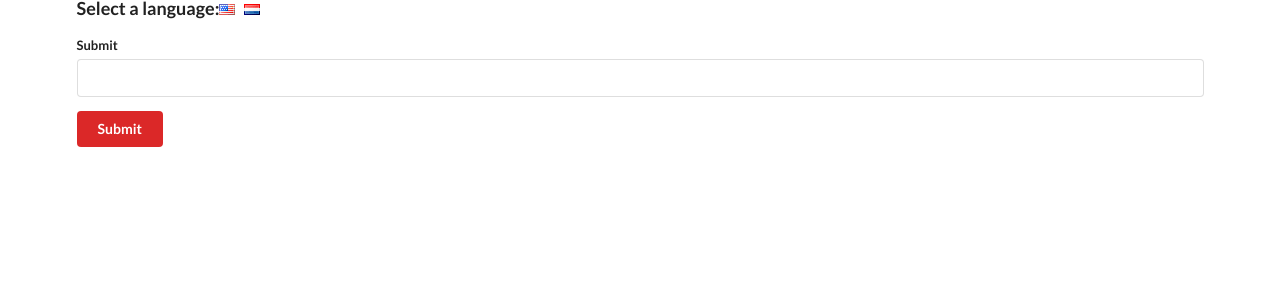
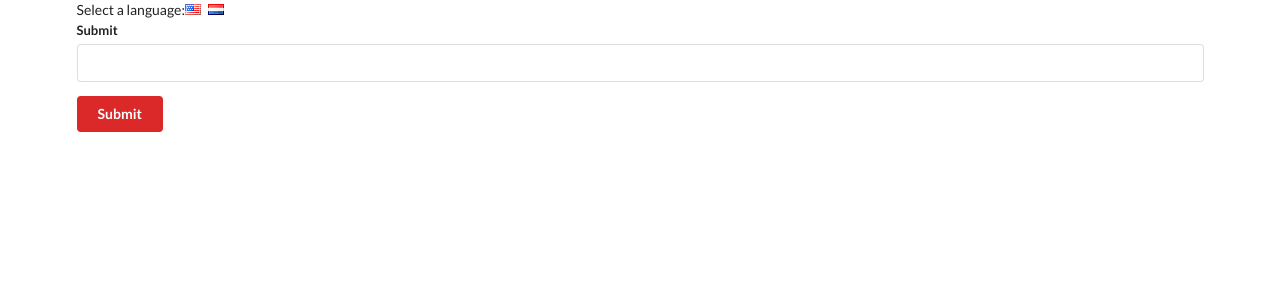
Before and after one commit to IulianStave/languageSwitch, a React (Create React App) app: page / in a window 1280 px wide. Shown: the top 300 px of the page. Built offline with nearby package versions, Linux system fonts and the light colour scheme.

Commit message:
Move language selector into a component

```diff
--- a/src/components/App.js
+++ b/src/components/App.js
@@ -2,6 +2,7 @@
 import UserCreate from "./UserCreate";
 import LanguageContext from "../contexts/LanguageContext";
 import ColorContext from "../contexts/ColorContext";
+import LanguageSelector from "./LanguageSelector";
 
 class App extends React.Component {
   state = { language: "english" };
@@ -12,17 +13,7 @@
   render() {
     return (
       <div className="ui container">
-        <div className="ui header">
-          Select a language:
-          <i
-            className="flag us"
-            onClick={() => this.onLanguageChange("english")}
-          />
-          <i
-            className="flag nl"
-            onClick={() => this.onLanguageChange("dutch")}
-          />
-        </div>
+        <LanguageSelector onLanguageChange={this.onLanguageChange} />
         <ColorContext.Provider value="red">
           <LanguageContext.Provider value={this.state.language}>
             <UserCreate />
--- /dev/null
+++ b/src/components/LanguageSelector.js
@@ -0,0 +1,21 @@
+import React from 'react';
+
+class LanguageSelector extends React.Component {
+  render() {
+    return (
+      <div>
+      Select a language:
+      <i
+        className="flag us"
+        onClick={() => this.props.onLanguageChange("english")}
+      />
+      <i
+        className="flag nl"
+        onClick={() => this.props.onLanguageChange("dutch")}
+      />
+    </div>
+    );
+  }
+}
+
+export default LanguageSelector;
```
